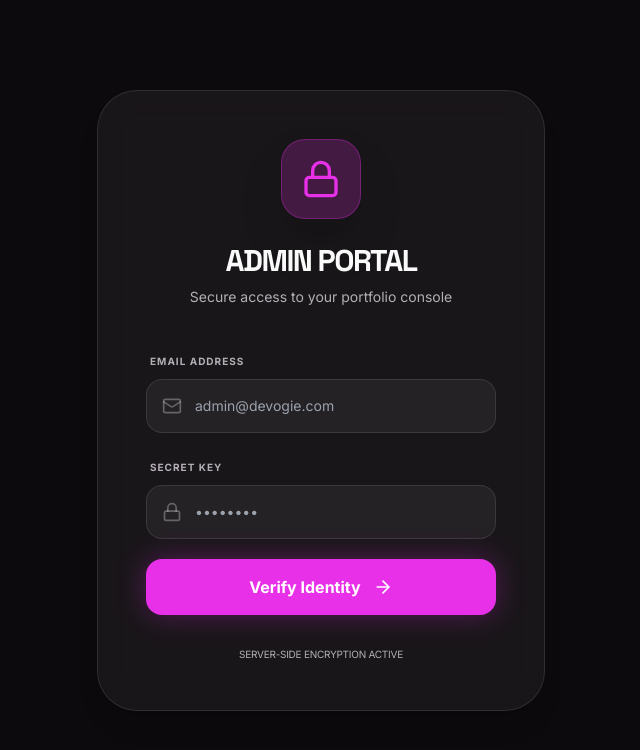
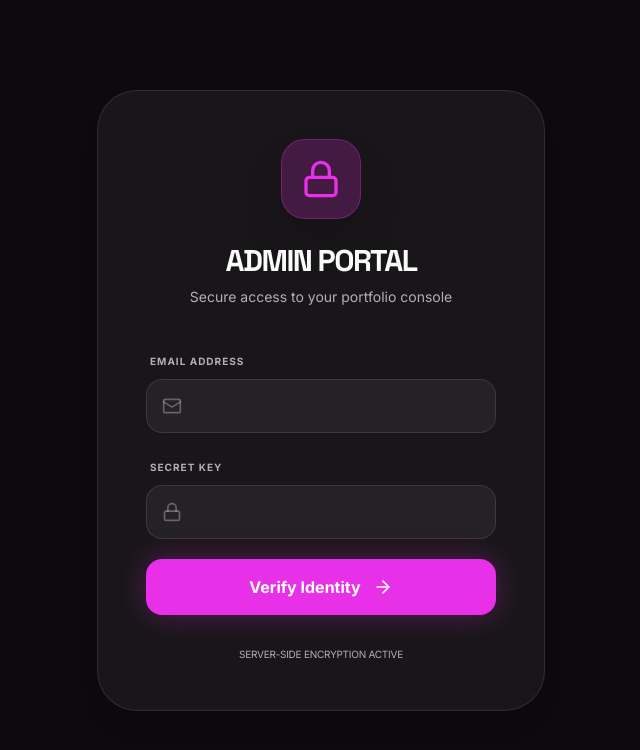
Before and after one commit to andiogie/andiogieportofolio, a Next.js app: page /admin/login in a window 1280 px wide. Shown: the top 750 px of the page, without its empty margins (319-959 px from the left). Built offline with nearby package versions, Linux system fonts and the light colour scheme.

Commit message:
Update page.tsx
fix placeholder

```diff
--- a/src/app/admin/login/page.tsx
+++ b/src/app/admin/login/page.tsx
@@ -64,7 +64,7 @@ export default function LoginPage() {
                 type="email"
                 required
                 disabled={isPending}
-                placeholder="admin@devogie.com"
+                // placeholder="admin@devogie.com"
                 className="w-full pl-12 pr-4 py-4 bg-white/5 border border-white/10 rounded-2xl outline-none focus:ring-2 focus:ring-primary transition-all text-sm disabled:opacity-50"
               />
             </div>
@@ -79,7 +79,7 @@ export default function LoginPage() {
                 type="password"
                 required
                 disabled={isPending}
-                placeholder="••••••••"
+                // placeholder="••••••••"
                 className="w-full pl-12 pr-4 py-4 bg-white/5 border border-white/10 rounded-2xl outline-none focus:ring-2 focus:ring-primary transition-all text-sm disabled:opacity-50"
               />
             </div>
```
